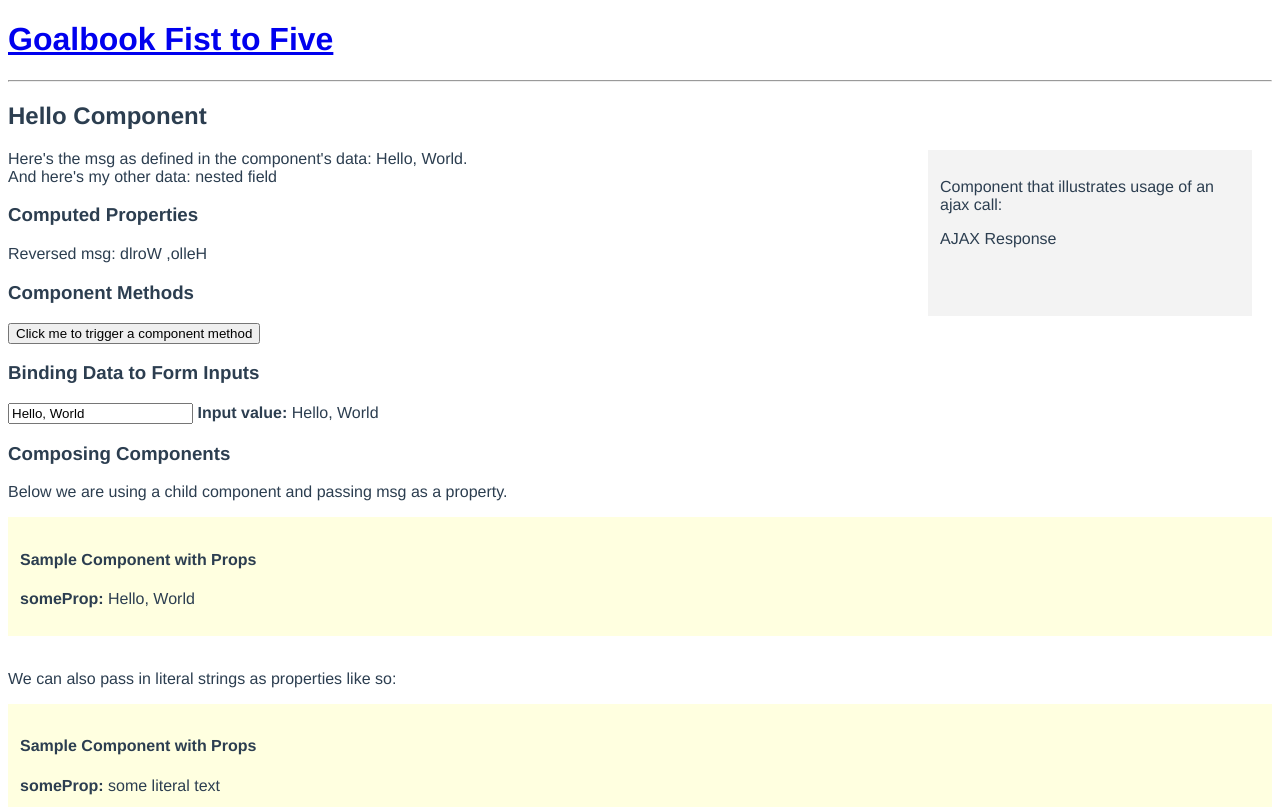
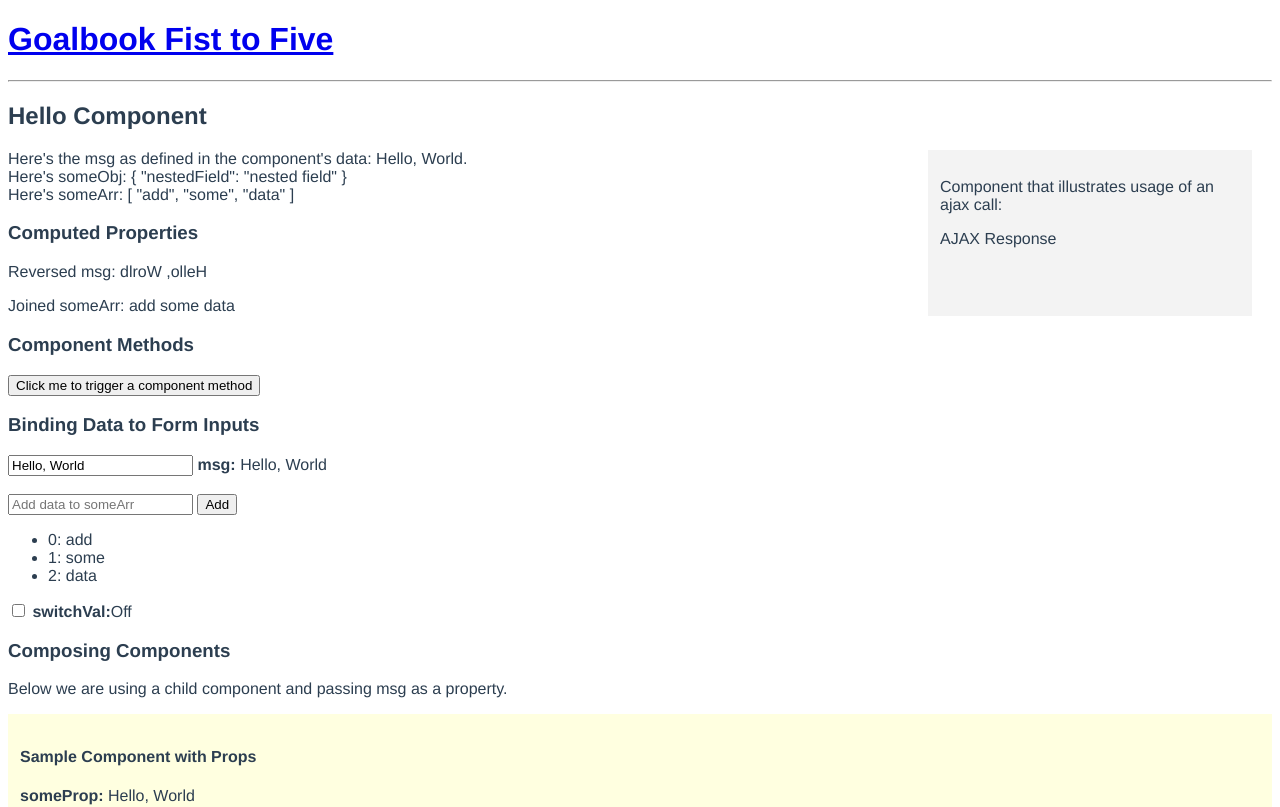
Before and after one commit to goalbook/vue-spa-starter, a Vue app: page /#/ in a window 1280 px wide. Shown: the top 807 px of the page. Built offline with nearby package versions, Linux system fonts and the light colour scheme; no server answers.

Commit message:
more examples of v-if and v-for

```diff
--- a/src/sample/Hello.vue
+++ b/src/sample/Hello.vue
@@ -4,16 +4,36 @@
 
     <sample-api-dump class="float-right"></sample-api-dump>
 
-    <p>Here's the msg as defined in the component's data: {{msg}}. <br>And here's my other data: {{dataObj.nestedField}}</p>
+    <p>Here's the msg as defined in the component's data: {{msg}}.
+      <br>
+      Here's someObj: {{someObj}}
+      <br>
+      Here's someArr: {{someArr}}
+    </p>
 
     <h3>Computed Properties</h3>
     <p>Reversed msg: {{reversedMsg}}</p>
+    <p>Joined someArr: {{joinedArr}}</p>
 
     <h3>Component Methods</h3>
     <p><button v-on:click="handleClick()">Click me to trigger a component method</button></p>
 
     <h3>Binding Data to Form Inputs</h3>
-    <input type="text" v-model="msg"> <b>Input value: </b> {{msg}}
+    <input type="text" v-model="msg"> <b>msg: </b> {{msg}}
+
+    <br>
+    <br>
+
+    <input type="text" v-model="newArrData" placeholder="Add data to someArr"> <button v-on:click="addToArray()">Add</button>
+    <ul>
+      <li v-for="(elem, index) in someArr" v-bind:key="index">{{index}}: {{elem}}</li>
+    </ul>
+
+    <label>
+      <input type="checkbox" v-model="switchVal"> <b>switchVal:</b>
+      <span v-if="switchVal">On!</span>
+      <span v-if="!switchVal">Off</span>
+    </label>
 
     <h3>Composing Components</h3>
     <p>Below we are using a child component and passing msg as a property.</p>
@@ -51,7 +71,9 @@
   data () {
     return {
       msg: 'Hello, World',
-      dataObj: {
+      switchVal: false,
+      someArr: ['add', 'some', 'data'],
+      someObj: {
         // when declaring the component's data, it is best to declare and set defaults for every field in objects in order for them to become reactive
         // see here: https://vuejs.org/v2/guide/instance.html#Properties-and-Methods
         nestedField: 'nested field'
@@ -64,6 +86,9 @@
   computed: {
     reversedMsg () {
       return this.msg.split('').reverse().join('')
+    },
+    joinedArr () {
+      return this.someArr.join(' ')
     }
   },
 
@@ -72,6 +97,12 @@
   methods: {
     handleClick () {
       alert('Triggered from a component method')
+    },
+    addToArray () {
+      if (this.newArrData) {
+        this.someArr.push(this.newArrData)
+        this.newArrData = ''
+      }
     },
     // see http://router.vuejs.org/en/api/component-injections.html
     navigateProgrammatically () {
```
